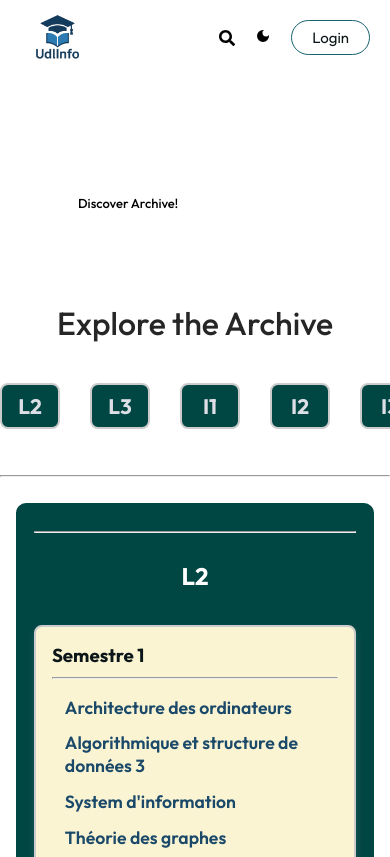
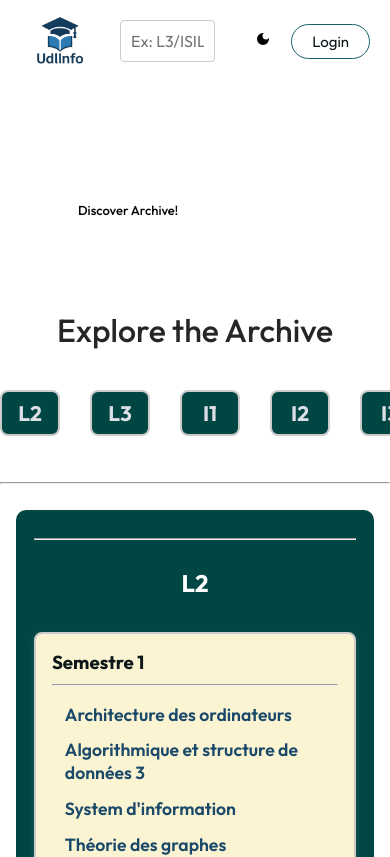
Before and after one commit to tthichem/proj, a React (Vite) app: page / in a window 390 px wide. Shown: the top 857 px of the page. Built offline with nearby package versions, Linux system fonts and the light colour scheme.

Commit message:
bare de recherche

```diff
--- a/src/components/Navbar/Navbar.css
+++ b/src/components/Navbar/Navbar.css
@@ -6,7 +6,7 @@
 }
 
 .navbar .logo {
-  width: 120px;
+  width: 100px;
 }
 .navbar-menu {
   display: flex;
@@ -54,18 +54,10 @@
   height: 20px;
   cursor: pointer;
 }
-.search-icon.dark {
-  background-color: white;
-  border: 2px solid #ccc;
-  margin-top: 0px;
-  border-radius: 8px;
-  width: 20px;
-  height: 20px;
-  cursor: pointer;
-}
+
 .navbar-menu.dark {
   color: #faf4d3;
-  margin-left: 8px;
+  margin-left: 4px;
 }
 .login-buttona.dark {
   color: #faf4d3;
@@ -90,10 +82,9 @@
     padding: 8px 25px;
   }
 }
-
 @media (max-width: 900px) {
   .navbar .logo {
-    width: 75px;
+    width: 80px;
   }
   .navbar-menu {
     gap: 15px;
@@ -108,7 +99,7 @@
   }
 }
 
-@media (max-width: 750px) {
+@media (max-width: 780px) {
   .navbar-menu {
     display: none;
   }
--- a/src/components/Navbar/Navbar.jsx
+++ b/src/components/Navbar/Navbar.jsx
@@ -6,6 +6,7 @@ import { FaSearch } from 'react-icons/fa'
 import Search from '../Search/Search'
 import { MdDarkMode } from "react-icons/md";
 import { MdOutlineDarkMode } from "react-icons/md";
+import SearchBar from '../searchBar/SearchBar'
 
 
 
@@ -28,7 +29,8 @@ const Navbar = ({setShowLogin,theme,setTheme}) => {
         </ul>
         <div className="navbar-right">
 
-            <FaSearch className={`search-icon ${theme}`}/>
+
+            <SearchBar theme={theme}/>
             <div onClick={()=>{dark()}} className='dark-light'>{theme ==='light' ?(
               <MdDarkMode />): (
                 <MdOutlineDarkMode className='light'/>
--- /dev/null
+++ b/src/components/searchBar/SearchBar.css
@@ -0,0 +1,63 @@
+.recherche-container {
+  padding: 20px;
+  max-width: 500px;
+  margin: 0 auto;
+  position: relative;
+}
+
+.recherche-input {
+  width: 100%;
+  padding: 10px;
+  font-size: 16px;
+  border: 1px solid #ccc;
+  border-radius: 4px;
+}
+
+.resultat-list {
+  position: absolute;
+  top: 65px; /* thawed la list ta7t lbedya */
+  width: 100%;
+  background: white;
+  border: 1px solid #ddd;
+  border-radius: 4px;
+  max-height: 240px;
+  overflow-y: auto;
+  z-index: 10;
+  box-shadow: 0 4px 10px rgba(0, 0, 0, 0.1);
+
+  background: rgba(255, 255, 255, 0.5);
+  backdrop-filter: blur(12px);
+  border: 1px solid rgba(255, 255, 255, 0.3);
+}
+
+.resultat-item {
+  margin: 0;
+  padding: 10px;
+  border-bottom: 1px solid #eee;
+  cursor: pointer;
+  transition: background 0.2s;
+}
+
+.resultat-item:hover {
+  background-color: #f5f5f5;
+}
+
+.resultat-link {
+  text-decoration: none;
+  color: #007bff;
+  font-weight: 500;
+}
+
+.resultat-link:hover {
+  text-decoration: underline;
+}
+
+.recherche-input.dark {
+  color: #faf4d3;
+  background-color: #0c1618;
+}
+.resultat-list.dark {
+  background: rgba(24, 22, 22, 0.5);
+  backdrop-filter: blur(12px);
+  border: 1px solid rgba(255, 255, 255, 0.3);
+}
--- /dev/null
+++ b/src/components/searchBar/SearchBar.jsx
@@ -0,0 +1,84 @@
+import { useState, useRef, useEffect } from "react";
+import data from "../../modules.json";
+import "./SearchBar.css";
+
+const SearchBar = ({ theme }) => {
+  const [Recherche, setRecherche] = useState("");
+  const [Rsultat, setRsultat] = useState(false);
+  const detect = useRef(null);
+
+  useEffect(() => {
+    const clickBara = (e) => {
+      if (detect.current && !detect.current.contains(e.target)) {
+        setRsultat(false);
+      }
+    };
+    document.addEventListener("mousedown", clickBara);
+    return () => document.removeEventListener("mousedown", clickBara);
+  }, []);
+
+  const modules = data.flatMap((major) => {
+    const majorName = major.name;
+    const hasSpecialties =
+      Array.isArray(major.specialites) && major.specialites.length > 0;
+
+    if (hasSpecialties) {
+      return major.specialites.flatMap((spec) => {
+        const specialiteName = spec.name;
+        return spec.semestres.flatMap((semestre) =>
+          semestre.modules.map((mod) => ({
+            label: `${majorName}/${specialiteName} - ${mod.name}`,
+            link: mod.link,
+          }))
+        );
+      });
+    } else {
+      return (
+        major.semestres?.flatMap((semestre) =>
+          semestre.modules.map((mod) => ({
+            label: `${majorName} - ${mod.name}`,
+            link: mod.link,
+          }))
+        ) || []
+      );
+    }
+  });
+
+  const filteredModules = modules.filter((mod) =>
+    mod.label.toLowerCase().includes(Recherche.toLowerCase())
+  );
+
+  return (
+    <div className="recherche-container" ref={detect}>
+      <input
+        type="text"
+        placeholder="Ex: L3/ISIL - Génie Logiciel"
+        value={Recherche}
+        onChange={(e) => {
+          setRecherche(e.target.value);
+          setRsultat(true);
+        }}
+        className={`recherche-input ${theme}`}
+      />
+
+      {Recherche && Rsultat && (
+        <ul className={`resultat-list ${theme}`}>
+          {filteredModules.slice(0, 6).map((mod, index) => (
+            <li key={index} className="resultat-item">
+              <a
+                href={mod.link}
+                target="_blank"
+                rel="noopener noreferrer"
+                className="resultat-link"
+              >
+                {mod.label}
+              </a>
+            </li>
+          ))}
+        </ul>
+      )}
+    </div>
+  );
+};
+
+export default SearchBar;
--- a/src/pages/Home/Home.jsx
+++ b/src/pages/Home/Home.jsx
@@ -4,6 +4,7 @@ import Header from '../../components/Header/Header'
 import Filter from '../../components/Filter/Filter'
 import Search from '../../components/Search/Search'
 import Afficher from '../../components/Afficher/Afficher'
+import SearchBar from '../../components/searchBar/SearchBar'
 
 
 
```
